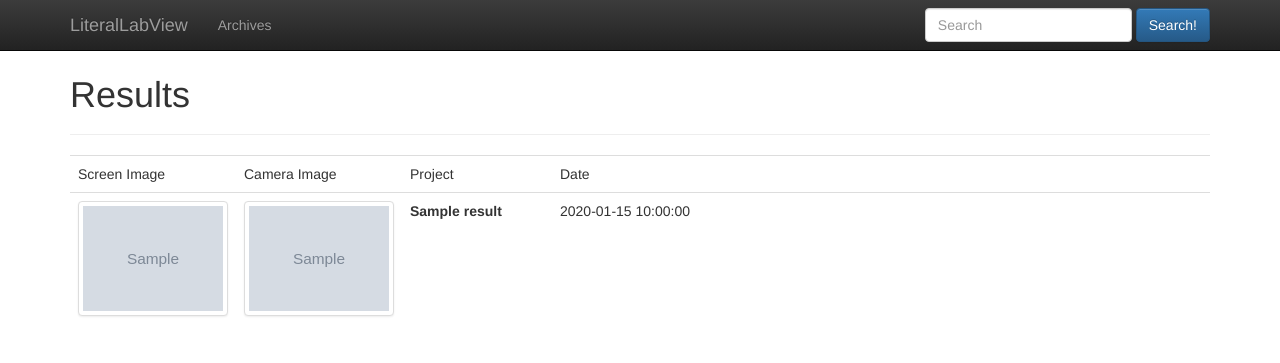
After one commit to mturiansky/LiteralLabView-Legacy, a Flask app: template Server/templates/search.html in a window 1280 px wide. The commit adds this page. Shown: the top 363 px of the page. Run offline with Flask 2, Linux system fonts and the light colour scheme; the template is opened without the code that fills it: most values are stand-ins (such as "Sample title", 1, 10 or a date in 2020); grey boxes marked "Sample" are stand-in pictures; some libraries are stand-ins or nearby versions.

Commit message:
website progress, added search and updated index

```diff
--- a/Server/routes.py
+++ b/Server/routes.py
@@ -5,7 +5,7 @@ import os
 
 @app.route('/')
 def home():
-	return render_template('index.html')
+	return render_template('index.html', recent=PH().get_recent())
 
 @app.route('/upload', methods=['POST'])
 def upload():
@@ -25,3 +25,12 @@ def upload():
 			return 'MESSAGE RECEIVED'
 		return 'BAD INPUTS'
 	return 'CONNECTION DENIED'
+
+@app.route('/view/<name>')
+def view(name):
+	return send_from_directory(app.config['UPLOADS_FOLDER'], name)
+
+@app.route('/search')
+def search():
+	if 'q' in request.args:
+		return render_template('search.html', results=PH().search_data(request.args['q']))
--- a/Server/static/style.css
+++ b/Server/static/style.css
@@ -0,0 +1,15 @@
+.page-header {
+	margin-top: 75px;
+}
+
+.thumbnail {
+	width: 500px;
+}
+
+.thumb-img, .thumb-small {
+	width: 150px;
+}
+
+#table-medium {
+	width: 150px;
+}
--- a/Server/templates/base.html
+++ b/Server/templates/base.html
@@ -27,6 +27,13 @@
             <!--<li><a href="{{ url_for('home') }}">Home</a></li>-->
             <li><a href="#">Archives</a></li>
           </ul>
+
+          <form class="navbar-form navbar-right" role="search" action="{{ url_for('search') }}" method="get">
+            <div class="form-group">
+              <input type="text" class="form-control" placeholder="Search" name="q">
+            </div>
+            <button type="submit" class="btn btn-primary">Search!</button>
+          </form>
         </div><!--/.nav-collapse -->
       </div>
     </nav>
--- a/Server/templates/index.html
+++ b/Server/templates/index.html
@@ -1,6 +1,10 @@
 {% extends "base.html" %}
 {% block body %}
 	<div class="page-header">
-		<h1>Current View</h1>
+		<h1>Current View - {{ recent.project_name }} - {{ recent.date }}</h1>
 	</div>
+	<table class="container">
+		<tr><td><a href="{{ url_for('view', name=recent.screen_img) }}" class="thumbnail"><img src="{{ url_for('view', name=recent.screen_img) }}" alt="Oops we couldn't find this image :("></a></td>
+		<td><a href="{{ url_for('view', name=recent.camera_img) }}" class="thumbnail"><img src="{{ url_for('view', name=recent.camera_img) }}" alt="Oops we couldn't find this image :("></a></td></tr>
+	</table>
 {% endblock %}
--- /dev/null
+++ b/Server/templates/search.html
@@ -0,0 +1,22 @@
+{% extends "base.html" %}
+{% block body %}
+	<div class="page-header">
+		<h1>Results</h1>
+	</div>
+	<table class="container table">
+		<tr>
+			<td id="table-medium">Screen Image</td>
+			<td id="table-medium">Camera Image</td>
+			<td id="table-medium">Project</td>
+			<td>Date</td>
+		</tr>
+		{% for result in results %}
+		<tr>
+			<td><a href="{{ url_for('view', name=result.screen_img) }}" class="thumbnail thumb-small"><img src="{{ url_for('view', name=result.screen_img) }}" class="thumb-img" alt="Oops we couldn't find this image :("></a></td>
+			<td><a href="{{ url_for('view', name=result.camera_img) }}" class="thumbnail thumb-small"><img src="{{ url_for('view', name=result.camera_img) }}" class="thumb-img" alt="Oops we couldn't find this image :("></a></td>
+			<td id="table-medium"><strong>{{ result.project_name }}</strong></td>
+			<td>{{ result.date }}</td>
+		</tr>
+		{% endfor %}
+	</table>
+{% endblock %}
```
Also changed, not shown: Server/models.py (+12 -0 lines).
